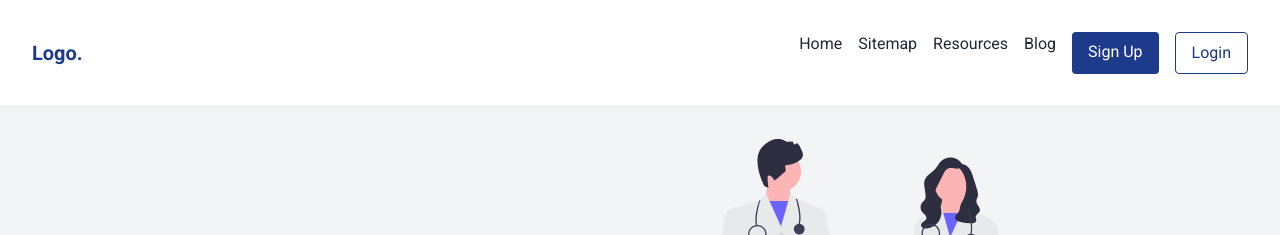
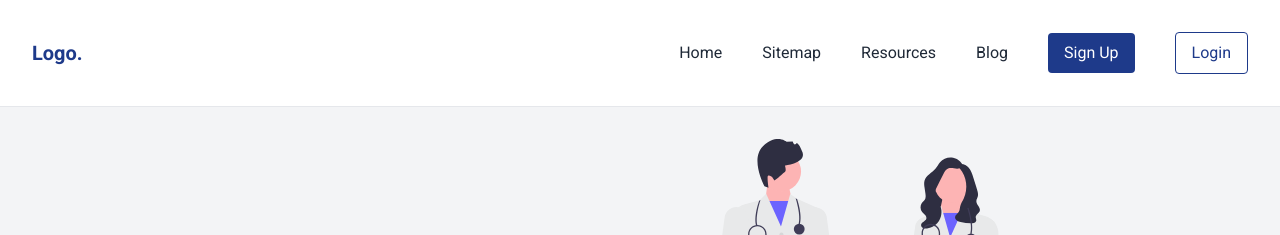
Before and after one commit to YashMhn/2nd-Year-Hackathon, a plain HTML site: page index.html in a window 1280 px wide. Shown: the top 235 px of the page. Drawn offline with nearby package versions, Linux system fonts and the light colour scheme.

Commit message:
Index Modified

```diff
--- a/index.html
+++ b/index.html
@@ -22,7 +22,7 @@
                 <i class="fas fa-bars fa-lg"></i>
             </button>
            <body class="text-gray-800">
-        <nav class="hidden md:flex space-x-4">
+        <nav class="hidden md:flex items-center gap-6 space-x-4">
             <a href="https://yashmhn.github.io/2nd-Year-Hackathon/" class="text-gray-800 hover:text-gray-200">Home</a>
             <a href="#" class="text-gray-800 hover:underline">Sitemap</a>
             <a href="#" class="text-gray-800 hover:underline">Resources</a>
```
